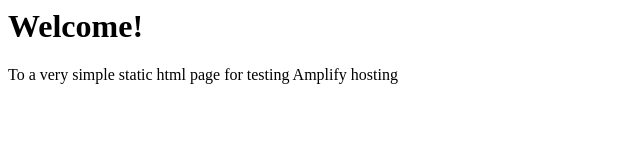
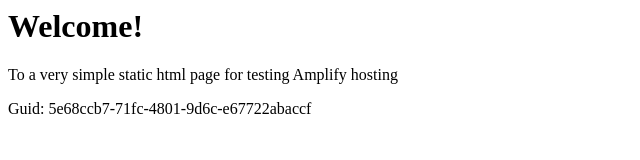
Before and after one commit to aws-aemilia-bom/Github-PR-Commit-Integration-Test-DoNotTouch-v1-prod-ap-south-1, a website: page src/index.html in a window 1280 px wide. Shown: the whole page, without its empty margins (0-640 px from the left). Drawn offline with Linux system fonts and the light colour scheme.

Commit message:
commit from integ tests

```diff
--- a/src/index.html
+++ b/src/index.html
@@ -1,3 +1,5 @@
+
+
 <html lang="en">
 
 <head>
@@ -10,6 +12,6 @@
 <body>
     <h1>Welcome!</h1>
     <p>To a very simple static html page for testing Amplify hosting</p>
-</body>
+    <p>Guid: 5e68ccb7-71fc-4801-9d6c-e67722abaccf</p></body>
 
 </html>
```
